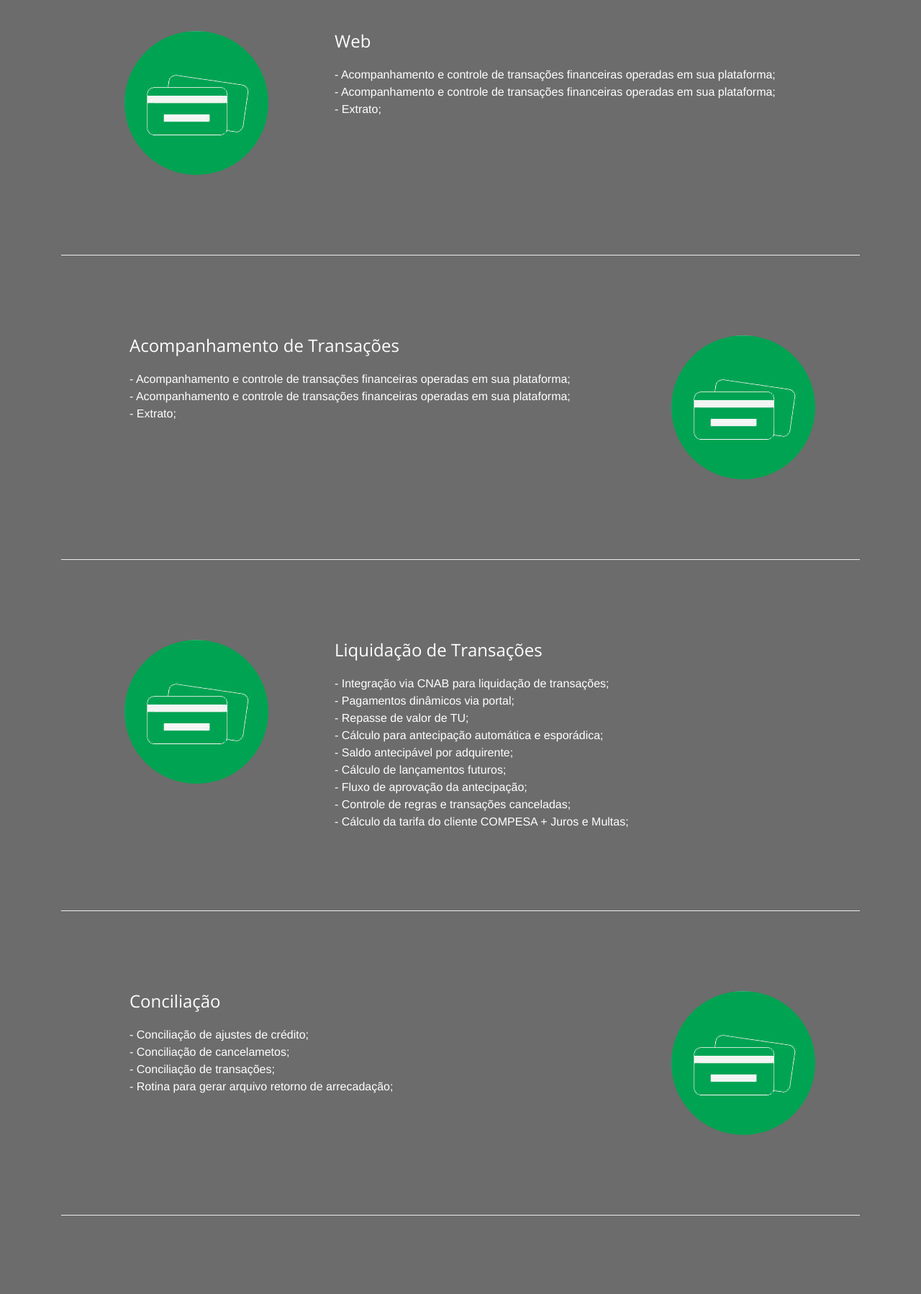
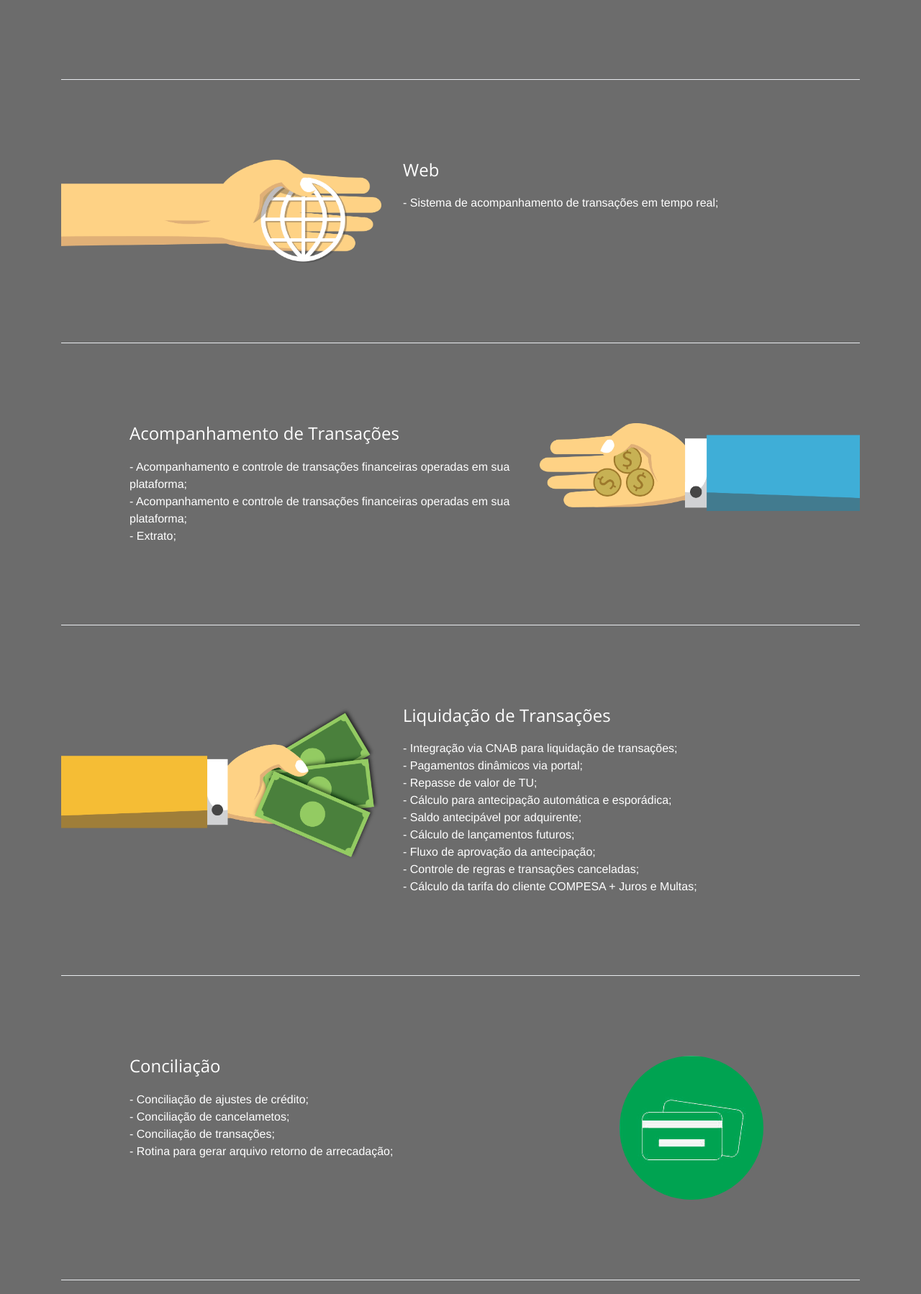
Before and after one commit to jveing/sopague, a PHP site: page / in a window 1280 px wide. Shown: the part 3635-5433 px from the top of the page at 72% size. Run offline with PHP 8.4, Linux system fonts and the light colour scheme.

Commit message:
2243:14092018
Adicionadas imagens dos módulos.

```diff
--- a/index.php
+++ b/index.php
@@ -406,14 +406,12 @@
             </div>
             <div class="row margin-top-1">
               <div class="col-lg-5">
-                <img class="img-fluid" src="img/mao.png">
+                <img class="img-fluid" src="img/maoCredito.png">
               </div>
-              <div class="col-lg-7">
+              <div class="col-lg-6">
                 <h4 class="text-secundary  faded margin-bottom-20">Débito/Crédito POS</h4>
                 <div class="text-secundary text-white" >
-                      - Acompanhamento e controle de transações financeiras operadas em sua plataforma;</br>
-                      - Acompanhamento e controle de transações financeiras operadas em sua plataforma;</br>
-                      - Extrato;
+                      - Captura de transacões de débito e crédito.;
                 </div>
               </div>
             </div>
@@ -422,12 +420,10 @@
             <div class="dropdown-divider"></div>
 
             <div class="row margin-top-1">
-              <div class="col-lg-7">
+              <div class="col-lg-6 offset-lg-1">
                 <h4 class="text-secundary  faded margin-bottom-20">Módulo Água</h4>
                 <div class="text-secundary text-white" >
-                      - Acompanhamento e controle de transações financeiras operadas em sua plataforma;</br>
-                      - Acompanhamento e controle de transações financeiras operadas em sua plataforma;</br>
-                      - Extrato;
+                      - Sistema para facilitar simplificar as dividas entre os departamentos e munícipes;
                 </div>
               </div>
               <div class="col-lg-5" style="-webkit-transform: scaleX(-1);transform: scaleX(-1);">
@@ -439,15 +435,13 @@
             <div class="dropdown-divider"></div>
 
             <div class="row margin-top-1">
-              <div class="col-lg-4">
-                <img class="rounded-circle offset-md-3" src="img/1.jpg">
+              <div class="col-lg-5">
+                <img class="img-fluid" src="img/maoWeb.png">
               </div>
-              <div class="col-lg-8">
+              <div class="col-lg-6">
                 <h4 class="text-secundary  faded margin-bottom-20">Web</h4>
                 <div class="text-secundary text-white" >
-                      - Acompanhamento e controle de transações financeiras operadas em sua plataforma;</br>
-                      - Acompanhamento e controle de transações financeiras operadas em sua plataforma;</br>
-                      - Extrato;
+                      - Sistema de acompanhamento de transações em tempo real;
                 </div>
               </div>
             </div>
@@ -456,7 +450,7 @@
             <div class="dropdown-divider"></div>
 
             <div class="row margin-top-1">
-              <div class="col-lg-7 offset-lg-1">
+              <div class="col-lg-6 offset-lg-1">
                 <h4 class="text-secundary  faded margin-bottom-20">Acompanhamento de Transações</h4>
                 <div class="text-secundary text-white" >
                       - Acompanhamento e controle de transações financeiras operadas em sua plataforma;</br>
@@ -464,8 +458,8 @@
                       - Extrato;
                 </div>
               </div>
-              <div class="col-lg-4">
-                <img class="rounded-circle offset-md-3" src="img/1.jpg">
+              <div class="col-lg-5">
+                <img class="img-fluid" src="img/maoTransacao.png">
               </div>
             </div>
 
@@ -473,10 +467,10 @@
             <div class="dropdown-divider"></div>
 
             <div class="row margin-top-1">
-              <div class="col-lg-4">
-                <img class="rounded-circle offset-md-3" src="img/1.jpg">
+              <div class="col-lg-5">
+                <img class="img-fluid" src="img/maoTransacao2.png">
               </div>
-              <div class="col-lg-8">
+              <div class="col-lg-6">
                 <h4 class="text-secundary  faded margin-bottom-20">Liquidação de Transações</h4>
                 <div class="text-secundary text-white" >
                     - Integração via CNAB para liquidação de transações;</br>
@@ -496,7 +490,7 @@
             <div class="dropdown-divider"></div>
 
             <div class="row margin-top-1">
-              <div class="col-lg-7 offset-lg-1">
+              <div class="col-lg-6 offset-lg-1">
                 <h4 class="text-secundary  faded margin-bottom-20">Conciliação</h4>
                 <div class="text-secundary text-white" >
                     - Conciliação de ajustes de crédito;</br>
@@ -505,7 +499,7 @@
                     - Rotina para gerar arquivo retorno de arrecadação;
                 </div>
               </div>
-              <div class="col-lg-4">
+              <div class="col-lg-5">
                 <img class="rounded-circle offset-md-3" src="img/1.jpg">
               </div>
             </div>
@@ -514,10 +508,10 @@
             <div class="dropdown-divider"></div>
 
             <div class="row margin-top-1">
-              <div class="col-lg-4">
-                <img class="rounded-circle offset-md-3" src="img/1.jpg">
+              <div class="col-lg-5">
+                <img class="img-fluid" src="img/maoBackOffice.png">
               </div>
-              <div class="col-lg-8">
+              <div class="col-lg-6">
                 <h4 class="text-secundary  faded margin-bottom-20">Back Office</h4>
                 <div class="text-secundary text-white" >
                     - Gestão de Acessos;</br>
@@ -535,15 +529,16 @@
             <div class="dropdown-divider"></div>
 
             <div class="row margin-top-1">
-              <div class="col-lg-7 offset-lg-1">
+              <div class="col-lg-6 offset-lg-1">
                 <h4 class="text-secundary  faded margin-bottom-20">Gateway</h4>
                 <div class="text-secundary text-white" >
                     - Integração DXC - API de pagamentos;</br>
-                    - Gerenciamento de Fallback ;
+                    - Gerenciamento de Fallback ;</br>
+                    - Pagamentos por meio de sites e aplicativos;
                 </div>
               </div>
-              <div class="col-lg-4">
-                <img class="rounded-circle offset-md-3" src="img/1.jpg">
+              <div class="col-lg-5">
+                <img class="img-fluid" src="img/maoGateway.png">
               </div>
             </div>
 
@@ -551,10 +546,10 @@
             <div class="dropdown-divider"></div>
 
             <div class="row margin-top-1">
-              <div class="col-lg-4">
-                <img class="rounded-circle offset-md-3" src="img/1.jpg">
+              <div class="col-lg-5">
+                <img class="img-fluid" src="img/maoCompany.png">
               </div>
-              <div class="col-lg-8">
+              <div class="col-lg-6">
                 <h4 class="text-secundary  faded margin-bottom-20">In Company</h4>
                 <div class="text-secundary text-white" >
                     - Relatório Análítico de Vendas Conciliadas;</br>
@@ -580,15 +575,15 @@
             <div class="dropdown-divider"></div>
 
             <div class="row margin-top-1">
-              <div class="col-lg-7 offset-lg-1">
+              <div class="col-lg-6 offset-lg-1">
                 <h4 class="text-secundary  faded margin-bottom-20">PIN PAD</h4>
                 <div class="text-secundary text-white" >
                     - Relatório Análítico de Vendas Conciliadas;</br>
-                    - Relatório Anál`itico de Divergências de Vendas;
+                    - Relatório Análítico de Divergências de Vendas;
                 </div>
               </div>
-              <div class="col-lg-4">
-                <img class="rounded-circle offset-md-3" src="img/1.jpg">
+              <div class="col-lg-5">
+                <img class="img-fluid" src="img/maoPinPad.png">
               </div>
             </div>
 
@@ -596,10 +591,10 @@
             <div class="dropdown-divider"></div>
 
             <div class="row margin-top-1">
-              <div class="col-lg-4">
-                <img class="rounded-circle offset-md-3" src="img/1.jpg">
+              <div class="col-lg-5">
+                <img class="img-fluid" src="img/maoPCI.png">
               </div>
-              <div class="col-lg-8">
+              <div class="col-lg-6">
                 <h4 class="text-secundary  faded margin-bottom-20">PCI DSS</h4>
                 <div class="text-secundary text-white" >
                     - Integração DXC - API de pagamentos;</br>
```
Also changed, not shown: img/maoBackOffice.png (added), img/maoCompany.png (added), img/maoCredito.png (renamed from img/mao.png), img/maoGateway.png (added), img/maoPCI.png (added), img/maoPinPad.png (added), img/maoTransacao.png (added), img/maoTransacao2.png (added), img/maoWeb.png (added).
